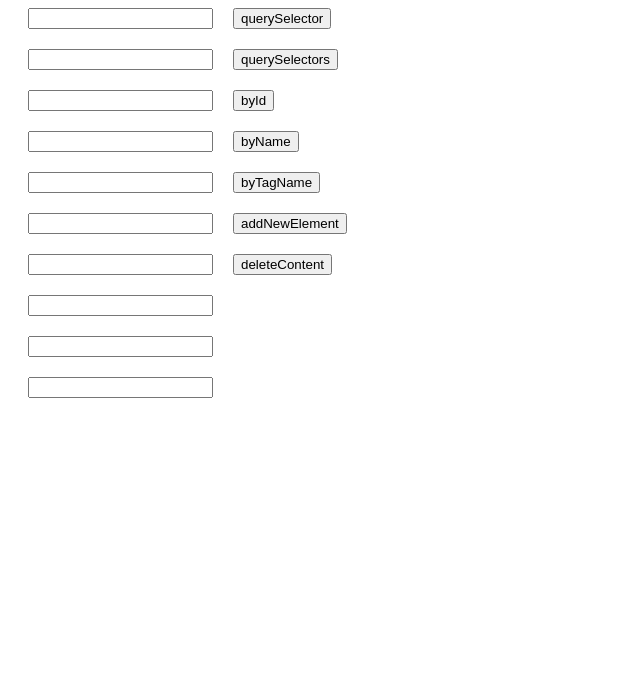
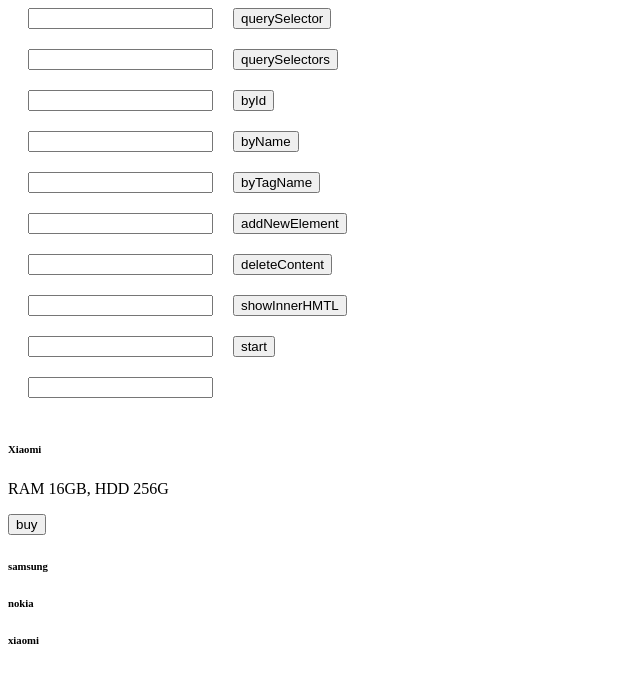
Before and after one commit to mun-alex/M1_CH1, a plain HTML site: page M1_CH6/index.html in a window 1280 px wide. Shown: the whole page, without its empty margins (0-640 px from the left). Drawn offline with Linux system fonts and the light colour scheme.

Commit message:
+ Chapter 7

```diff
--- a/M1_CH6/index.html
+++ b/M1_CH6/index.html
@@ -5,7 +5,7 @@
     <meta http-equiv="X-UA-Compatible" content="IE=edge">
     <meta name="viewport" content="width=device-width, initial-scale=1.0">
     <link rel="stylesheet" href="css/main.css">
-    <script src="js/script.js"></script>
+    <!-- <script src="js/script.js"></script> -->
     <title>Document</title>
 </head>
 <body>
@@ -30,8 +30,22 @@
             <button class="d-block ml-20 mb-20" onclick="getElemTag()">byTagName</button>
             <button class="d-block ml-20 mb-20" onclick="addNewElement()">addNewElement</button>
             <button class="d-block ml-20 mb-20" onclick="deleteContent()">deleteContent</button>
+            <button class="d-block ml-20 mb-20" onclick="showInnerHTMLMain()">showInnerHMTL</button>
+            <button class="d-block ml-20 mb-20" id="start">start</button>
             <p id="text"></p>
         </div>
     </div>
+
+    <div class="item">
+        <h6>Xiaomi</h6>
+        <p>RAM 16GB, HDD 256G</p>
+        <button>buy</button>
+    </div>
+
+    <div id="shop">
+
+    </div>
+
+    <script src="js/script.js"></script>
 </body>
 </html>
--- a/M1_CH6/js/script.js
+++ b/M1_CH6/js/script.js
@@ -53,3 +53,46 @@ function deleteContent() {
     let content = document.getElementById('main');
     content.remove();
 }
+
+function showInnerHTMLMain() {
+    let mainContent = document.getElementById('main');
+    mainContent.innerHTML = 'hello';
+
+}
+
+let startBtn = document.getElementById('start');
+
+function changeColor() {
+    startBtn.style.backgroundColor = 'red';
+}
+
+function defaultColor() {
+    startBtn.style.backgroundColor = 'white';
+}
+
+startBtn.addEventListener('click', querySelectorCSS);
+startBtn.addEventListener('click', querySelectorsCSS);
+startBtn.addEventListener('mouseover', changeColor);
+startBtn.addEventListener('mouseout', defaultColor);
+
+let number = 11;
+localStorage.setItem('someNumber', number);
+
+let productItems = [
+    {'name': 'samsung', 'model': 'A5', 'price': '300'},
+    {'name': 'nokia', 'model': '3310', 'price': '120'},
+    {'name': 'xiaomi', 'model': 'mi11 Ultra', 'price': '1000'}
+]
+
+localStorage.setItem('productItems', JSON.stringify(productItems));
+
+
+console.log(JSON.parse(localStorage.getItem('productItems')));
+
+let shop = document.getElementById('shop');
+
+for(let i = 0; i < productItems.length; i++) {
+    let element = document.createElement('h6');
+    element.innerText = productItems[i].name;
+    shop.append(element);
+}
```
